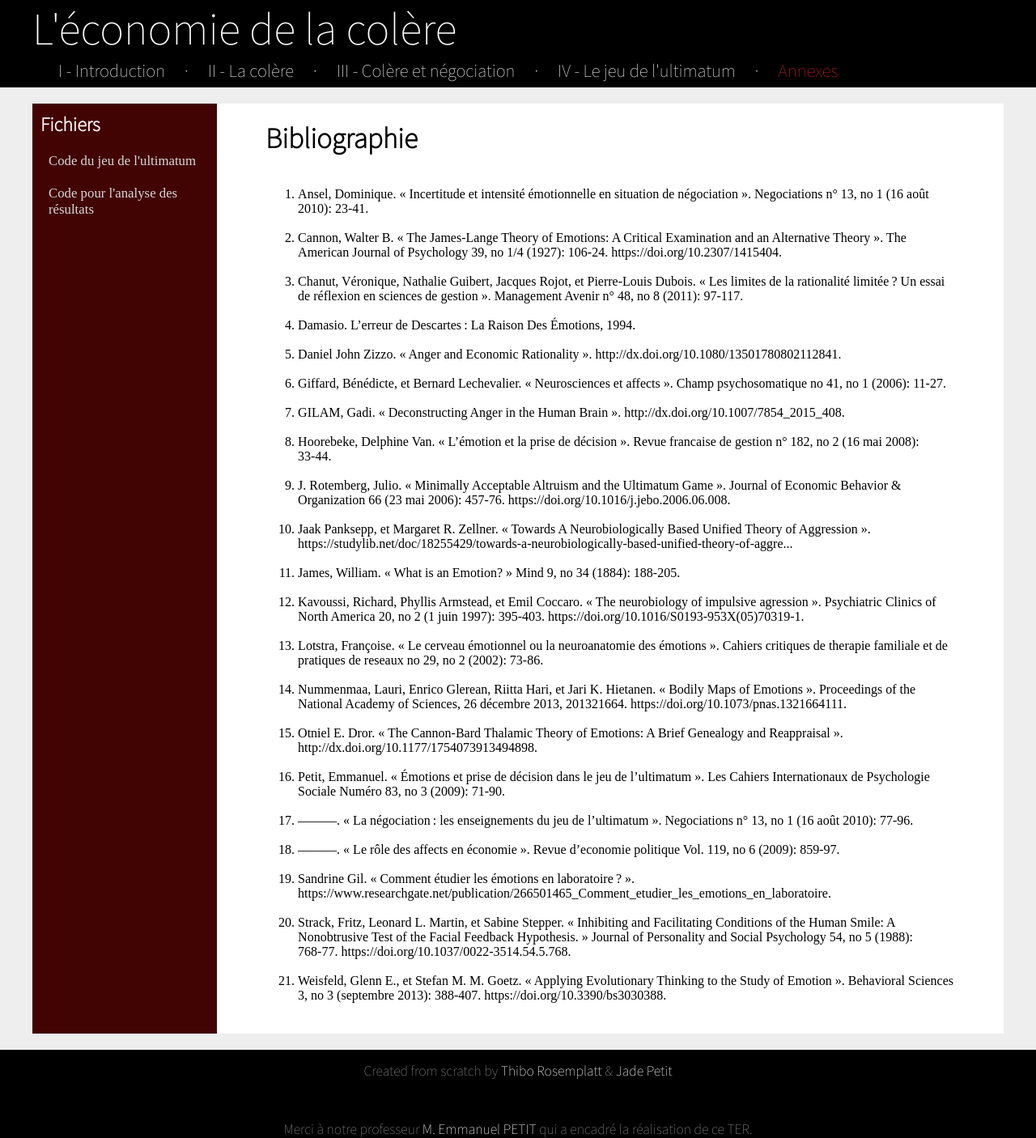
After one commit to Jadounix/economie_colere, a PHP site: page /annexes.php in a window 1280 px wide. The commit adds this page. Shown: the whole page at 81% size. Run offline with PHP 8.4, Linux system fonts and the light colour scheme; some libraries are stand-ins or nearby versions.

Commit message:
Modification bibliographie
Transformation en "annexes"

```diff
--- a/CSS/master.css
+++ b/CSS/master.css
@@ -29,7 +29,7 @@ footer{
 	background-color: black;
 	height:70px;
 	bottom: 0;
-	display: flex;
+	/* display: flex; */
 }
 
 
@@ -240,8 +240,31 @@ a.toc-already-read {
   /* flex-basis: 800px; */
   max-width: 100%;
 	/* background: #FFF; */
+}
 
+.fichiers{
+  width: 40%;
+  background:#420303;
+  padding: 10px;
 }
+
+.fichiers h1{
+  font-family: 'Source Sans Pro', sans-serif;
+  color:white;
+  padding-bottom: 10px;
+}
+
+.fichiers a{
+  color:#d8d8d8;
+  text-decoration: none;
+}
+
+.fichiers li{
+  padding: 10px;
+  font-size: 1.05em;
+  list-style-type: none;
+}
+
 main h1{
 	padding-bottom: 20px;
 	font-size: 2.2em;
@@ -328,11 +351,21 @@ main ul, main ol{
 	width: 400px;
 	color: #888;
   font-size: 1.1em;
-  margin: auto;
+  margin: 15px auto 50px;
   font-family: 'Source Sans Pro', sans-serif;
+  text-align: center;
 /*    outline: red 1px solid ;
 */}
 
+#merci{
+	width: 800px;
+	color: #888;
+  font-size: 1.1em;
+  margin: 15px auto 50px;
+  font-family: 'Source Sans Pro', sans-serif;
+  text-align: center;
+/*    outline: red 1px solid ;
+*/}
 .name{
 	color: white;
 }
--- /dev/null
+++ b/annexes.php
@@ -0,0 +1,64 @@
+<?php include 'entete.php';?>
+
+<div class="container">
+
+  <main class="post-content">
+    <h1>Bibliographie</h1>
+    <p>
+      <ol>
+      <li>Ansel, Dominique. « Incertitude et intensité émotionnelle en situation de négociation ». Negociations n° 13, no 1 (16 août 2010): 23‑41.
+      </li>
+      <br>
+      <li>Cannon, Walter B. « The James-Lange Theory of Emotions: A Critical Examination and an Alternative Theory ». The American Journal of Psychology 39, no 1/4 (1927): 106‑24. https://doi.org/10.2307/1415404.</li>
+      <br>
+      <li>Chanut, Véronique, Nathalie Guibert, Jacques Rojot, et Pierre-Louis Dubois. « Les limites de la rationalité limitée ? Un essai de réflexion en sciences de gestion ». Management Avenir n° 48, no 8 (2011): 97‑117.</li>
+      <br>
+      <li>Damasio. L’erreur de Descartes : La Raison Des Émotions, 1994.</li>
+      <br>
+      <li>Daniel John Zizzo. « Anger and Economic Rationality ». http://dx.doi.org/10.1080/13501780802112841.</li>
+      <br>
+      <li>Giffard, Bénédicte, et Bernard Lechevalier. « Neurosciences et affects ». Champ psychosomatique no 41, no 1 (2006): 11‑27.</li>
+      <br>
+      <li>GILAM, Gadi. « Deconstructing Anger in the Human Brain ». http://dx.doi.org/10.1007/7854_2015_408.</li>
+      <br>
+      <li>Hoorebeke, Delphine Van. « L’émotion et la prise de décision ». Revue francaise de gestion n° 182, no 2 (16 mai 2008): 33‑44.</li>
+      <br>
+      <li>J. Rotemberg, Julio. « Minimally Acceptable Altruism and the Ultimatum Game ». Journal of Economic Behavior & Organization 66 (23 mai 2006): 457‑76. https://doi.org/10.1016/j.jebo.2006.06.008.</li>
+      <br>
+      <li>Jaak Panksepp, et Margaret R. Zellner. « Towards A Neurobiologically Based Unified Theory of Aggression ». https://studylib.net/doc/18255429/towards-a-neurobiologically-based-unified-theory-of-aggre...</li>
+      <br>
+      <li>James, William. « What is an Emotion? » Mind 9, no 34 (1884): 188‑205.</li>
+      <br>
+      <li>Kavoussi, Richard, Phyllis Armstead, et Emil Coccaro. « The neurobiology of impulsive agression ». Psychiatric Clinics of North America 20, no 2 (1 juin 1997): 395‑403. https://doi.org/10.1016/S0193-953X(05)70319-1.</li>
+      <br>
+      <li>Lotstra, Françoise. « Le cerveau émotionnel ou la neuroanatomie des émotions ». Cahiers critiques de therapie familiale et de pratiques de reseaux no 29, no 2 (2002): 73‑86.</li>
+      <br>
+      <li>Nummenmaa, Lauri, Enrico Glerean, Riitta Hari, et Jari K. Hietanen. « Bodily Maps of Emotions ». Proceedings of the National Academy of Sciences, 26 décembre 2013, 201321664. https://doi.org/10.1073/pnas.1321664111.</li>
+      <br>
+      <li>Otniel E. Dror. « The Cannon-Bard Thalamic Theory of Emotions: A Brief Genealogy and Reappraisal ». http://dx.doi.org/10.1177/1754073913494898.</li>
+      <br>
+      <li>Petit, Emmanuel. « Émotions et prise de décision dans le jeu de l’ultimatum ». Les Cahiers Internationaux de Psychologie Sociale Numéro 83, no 3 (2009): 71‑90.</li>
+      <br>
+      <li>———. « La négociation : les enseignements du jeu de l’ultimatum ». Negociations n° 13, no 1 (16 août 2010): 77‑96.</li>
+      <br>
+      <li>———. « Le rôle des affects en économie ». Revue d’economie politique Vol. 119, no 6 (2009): 859‑97.</li>
+      <br>
+      <li>Sandrine Gil. « Comment étudier les émotions en laboratoire ? ». https://www.researchgate.net/publication/266501465_Comment_etudier_les_emotions_en_laboratoire.</li>
+      <br>
+      <li>Strack, Fritz, Leonard L. Martin, et Sabine Stepper. « Inhibiting and Facilitating Conditions of the Human Smile: A Nonobtrusive Test of the Facial Feedback Hypothesis. » Journal of Personality and Social Psychology 54, no 5 (1988): 768‑77. https://doi.org/10.1037/0022-3514.54.5.768.</li>
+      <br>
+      <li>  Weisfeld, Glenn E., et Stefan M. M. Goetz. « Applying Evolutionary Thinking to the Study of Emotion ». Behavioral Sciences 3, no 3 (septembre 2013): 388‑407. https://doi.org/10.3390/bs3030388.</li>
+      </ol>
+    </p>
+  </main>
+  <aside class="fichiers">
+    <h1>Fichiers</h1>
+    <ul>
+      <li><a href="JS/jeu_ultimatum.js">Code du jeu de l'ultimatum </a></li>
+      <li><a href="https://repl.it/@tibokoi/v2-traitement-donnees-ter">Code pour l'analyse des résultats</a></li>
+    </ul>
+  </aside>
+</div>
+
+
+<?php include 'pied.php'; ?>
--- a/entete.php
+++ b/entete.php
@@ -21,7 +21,7 @@
 			<p>·</p>
 			<a href="P4.php">IV - Le jeu de l'ultimatum</a>
 			<p>·</p>
-			<a href="bibliographie.php">Bibliographie</a>
+			<a href="annexes.php">Annexes</a>
 		</div>
 	</header>
 	<div class="background">
--- a/pied.php
+++ b/pied.php
@@ -2,7 +2,8 @@
 	<footer>
 		<div id="names">
 			<p>Created from scratch by <span class="name">Thibo Rosemplatt</span> & <span class="name">Jade Petit</span></p>
-			<br>
+		</div>
+		<div id="merci">
 			<p>Merci à notre professeur <span class="name">M. Emmanuel PETIT</span> qui a encadré la réalisation de ce TER.</p>
 		</div>
 	</footer>
```
